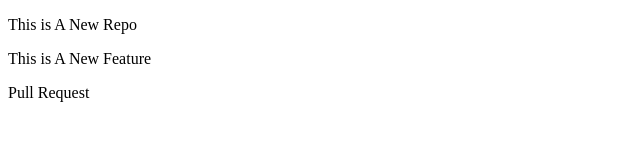
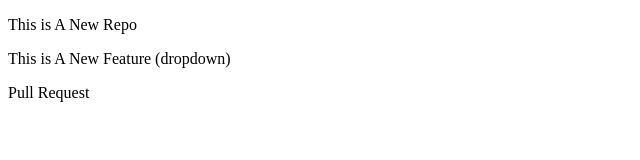
Before and after one commit to paragyeole10/Localrepo, a plain HTML site: page index.html in a window 1280 px wide. Shown: the full height of the page, 0-640 px from the left. Drawn offline with Linux system fonts and the light colour scheme.

```diff
--- a/index.html
+++ b/index.html
@@ -1,4 +1,4 @@
 <!DOCTYPE html>
 <p>This is A New Repo</p>
-<p>This is A New Feature</p>
+<p>This is A New Feature (dropdown)</p>
 <p>Pull Request</p>
```
